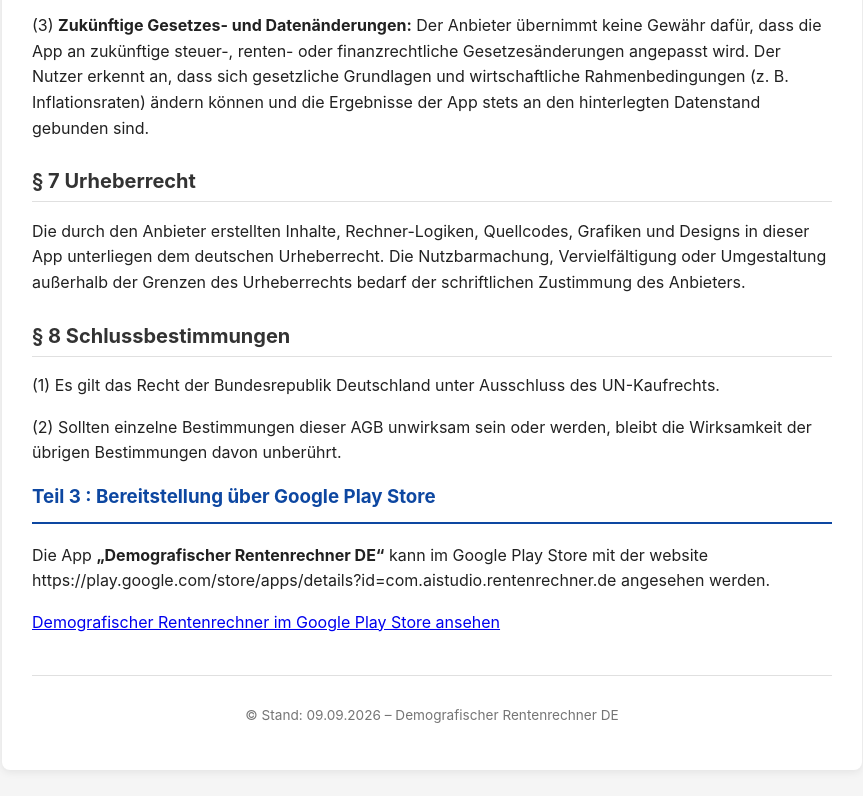
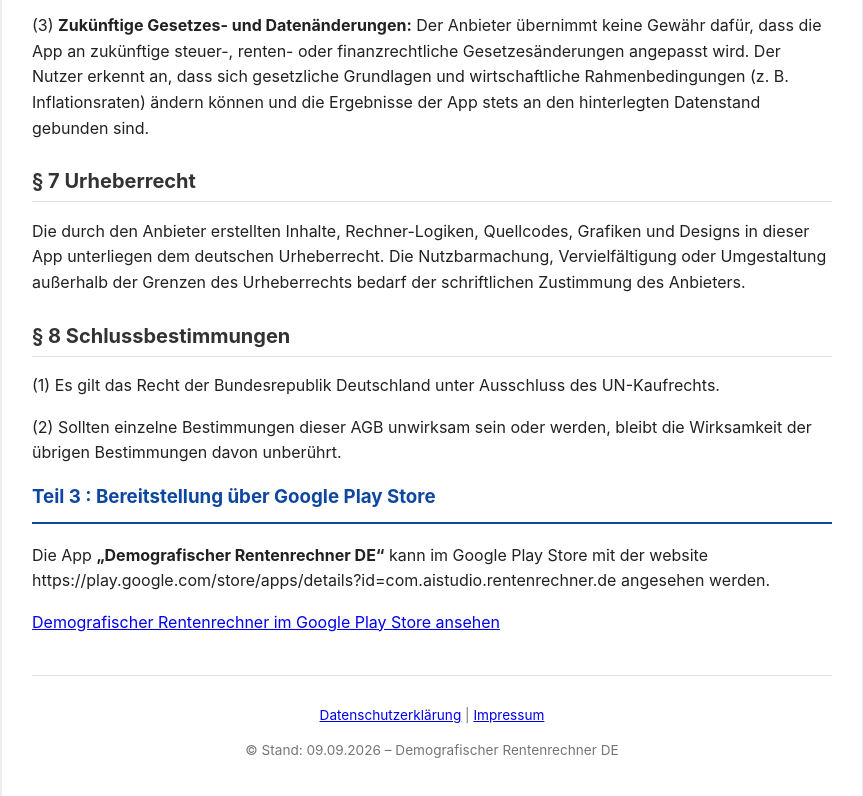
Before and after one commit to appdjw86/app.DemoRente.Impressum_mit_AGB.github.io, a plain HTML site: page index.html in a window 1280 px wide. Shown: the part 4102-4898 px from the top of the page, without its empty margins (208-1071 px from the left). Drawn offline with Linux system fonts and the light colour scheme.

Commit message:
Update index.html

```diff
--- a/index.html
+++ b/index.html
@@ -248,6 +248,10 @@ Die Geltendmachung weitergehender gesetzlicher Ansprüche, insbesondere auf Unte
 
 
 <footer>
+            <p>
+                <a href="https://appdjw86.github.io/app.DemoRente.DSVGO.github.io/">Datenschutzerklärung</a> |
+                <a href="https://appdjw86.github.io/app.DemoRente.Impressum_mit_AGB.github.io">Impressum</a>
+            </p>
     <p>&copy; Stand: 09.09.2026 – Demografischer Rentenrechner DE</p>
   </footer>
 
```
